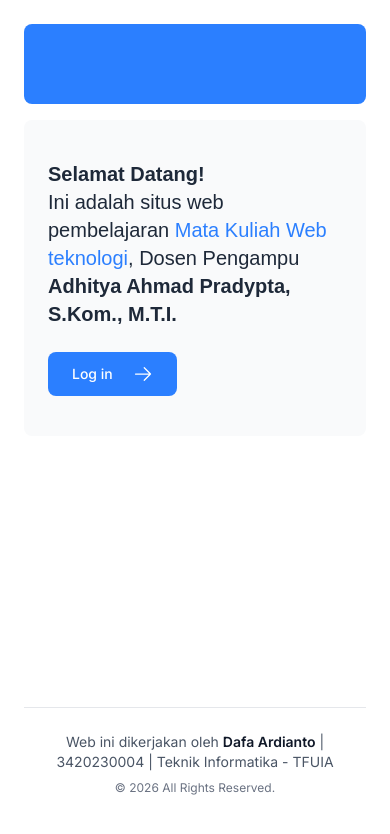
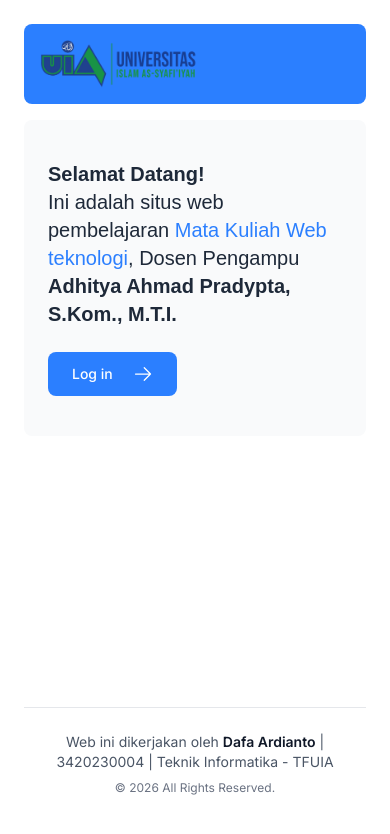
Before and after one commit to Roni-Kurnia/web-teknologi-roni, a Next.js app: page / in a window 390 px wide. Shown: the top 834 px of the page. Built offline with nearby package versions, Linux system fonts and the light colour scheme; a web font is replaced by a local one.

Commit message:
Nov 12, 2026, 9:05 AM

```diff
--- a/app/dashboard/sidenav.tsx
+++ b/app/dashboard/sidenav.tsx
@@ -8,16 +8,17 @@ export default function SideNav() {
   return (
     <div className="flex h-full flex-col px-3 py-4 md:px-2">
       <Link
-        className="mb-2 flex h-20 items-end justify-start rounded-md bg-blue-600 p-4 md:h-40"
+        className="mb-2 flex h-20 items-center justify-start rounded-md bg-blue-600 p-4 md:h-40 md:items-end"
         href="/"
       >
         <div className="w-32 text-white md:w-40">
           <Image
             src="/logo/uialogo.png"
             width={300}
-            height={160}
-            className="hidden md:block"
+            height={91}
+            className="block h-10 w-auto object-contain md:h-16"
             alt="Banner UIA"
+            priority
           />
         </div>
       </Link>
--- a/app/login/page.tsx
+++ b/app/login/page.tsx
@@ -21,13 +21,14 @@ export default function Page() {
 
   return (
     <main className="flex min-h-screen flex-col p-6 bg-white">
-      <div className="flex h-20 shrink-0 items-end rounded-lg bg-blue-500 p-4 md:h-52">
+      <div className="flex h-20 shrink-0 items-center rounded-lg bg-blue-500 p-4 md:h-52 md:items-end">
         <Image
           src="/logo/uialogo.png"
           width={500}
-          height={360}
-          className="hidden md:block"
+          height={152}
+          className="block h-12 w-auto object-contain md:h-32"
           alt="Banner UIA"
+          priority
         />
       </div>
       <div className="flex flex-col justify-center gap-6 rounded-lg bg-gray-50 px-6 py-10 md:w-2/5 md:px-20 m-auto mt-4">
--- a/app/page.tsx
+++ b/app/page.tsx
@@ -7,13 +7,14 @@ import Footer from '@/app/ui/footer';
 export default function Page() {
   return (
     <main className="flex min-h-screen flex-col p-6">
-      <div className="flex h-20 shrink-0 items-end rounded-lg bg-blue-500 p-4 md:h-52">
+      <div className="flex h-20 shrink-0 items-center rounded-lg bg-blue-500 p-4 md:h-52 md:items-end">
         <Image
           src="/logo/uialogo.png"
           width={500}
-          height={360}
-          className="hidden md:block"
+          height={152}
+          className="block h-12 w-auto object-contain md:h-32"
           alt="Banner UIA"
+          priority
         />
       </div>
 
```
